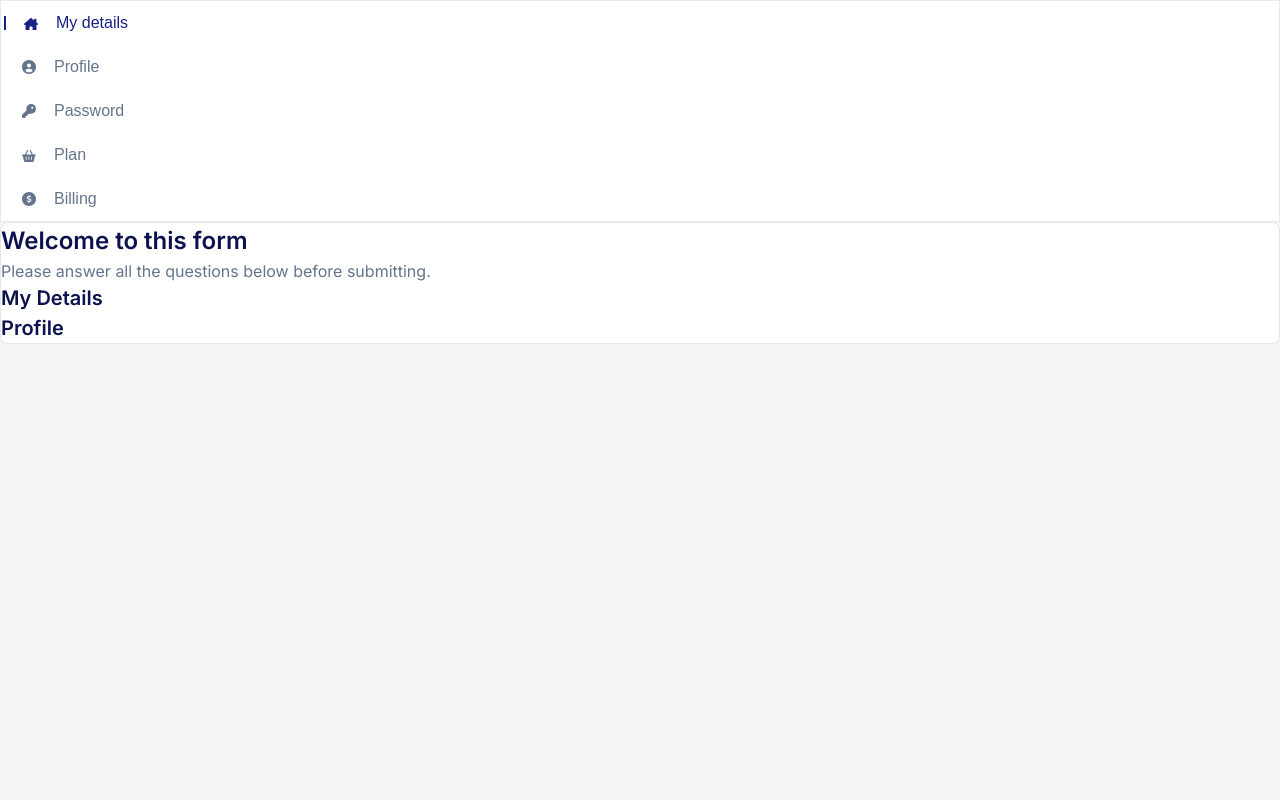
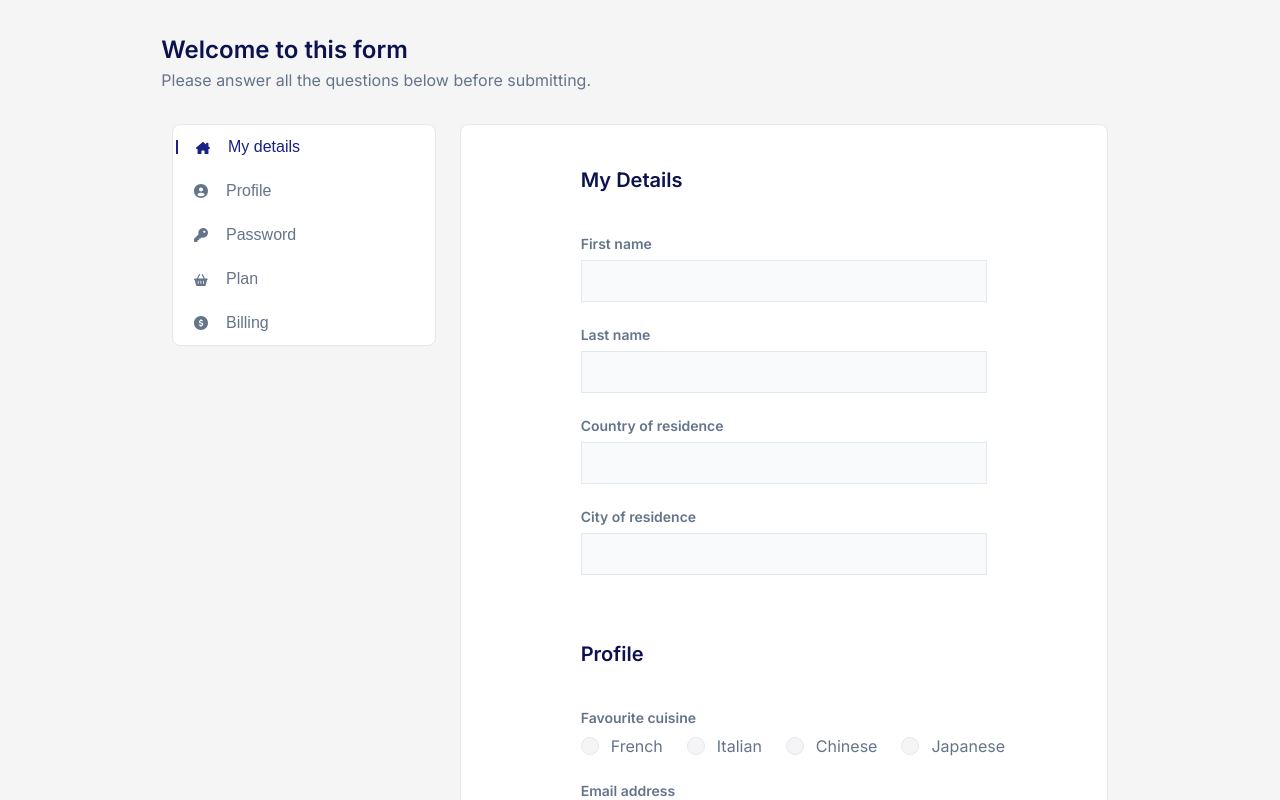
Before and after one commit to decodedcreative/droit-my-details, a React (Create React App) app: page / in a window 1280 px wide. Shown: the top 800 px of the page. Built offline with nearby package versions, Linux system fonts and the light colour scheme.

Commit message:
feat(app|theme): wip built page in app using currently built components

```diff
--- a/src/components/App/App.tsx
+++ b/src/components/App/App.tsx
@@ -2,13 +2,19 @@ import { ThemeProvider } from "styled-components";
 import lightTheme, { ThemeProps } from "../../themes/light";
 import { createGlobalStyle } from "styled-components";
 import { Box } from "../Box";
+import { Nav } from "../Nav";
+import { Radio } from "../Radio";
+import { Section } from "../Section";
 import { Type } from "../Type";
-import { Nav } from "../Nav";
 import { ReactComponent as MyDetailsSvg } from "../../images/details.svg";
 import { ReactComponent as ProfileSvg } from "../../images/profile.svg";
 import { ReactComponent as PasswordSvg } from "../../images/password.svg";
 import { ReactComponent as PlanSvg } from "../../images/plan.svg";
 import { ReactComponent as BillingSvg } from "../../images/billing.svg";
+import { Grid } from "../Grid";
+import { Form } from "../Form";
+import { Textfield } from "../Textfield";
+import { Button } from "../Button";
 
 const GlobalStyle = createGlobalStyle<{ theme: ThemeProps }>`
   body {
@@ -29,7 +35,25 @@ const GlobalStyle = createGlobalStyle<{ theme: ThemeProps }>`
 export const App = () => (
   <ThemeProvider theme={lightTheme}>
     <GlobalStyle />
-    <Box>
+    <Section>
+      <Section.Item verticalSpacing="xl">
+        <Grid>
+          <Grid.Col span={10} offset={1}>
+            <Type size="xl" weight="bold" as="h1">
+              Welcome to this form
+            </Type>
+            <Type>
+              Please answer all the questions below before submitting.
+            </Type>
+          </Grid.Col>
+        </Grid>
+      </Section.Item>
+      <Section.Item>
+        <Grid columns={12}>
+          <Grid.Col span={10} offset={1}>
+            <Grid columns={10}>
+              <Grid.Col span={3}>
+                <Box rounded>
                   <Nav>
                     <Nav.Item active icon={<MyDetailsSvg />}>
                       My details
@@ -40,17 +64,100 @@ export const App = () => (
                     <Nav.Item icon={<BillingSvg />}>Billing</Nav.Item>
                   </Nav>
                 </Box>
+              </Grid.Col>
+              <Grid.Col span={7}>
                 <Box rounded>
-      <Type size="xl" weight="bold" as="h1">
-        Welcome to this form
-      </Type>
-      <Type>Please answer all the questions below before submitting.</Type>
+                  <Grid columns={7}>
+                    <Grid.Col span={5} offset={1}>
+                      <Form>
+                        <Section>
+                          <Section.Item verticalSpacing="xxl">
                             <Type size="lg" weight="bold" as="h2">
                               My Details
                             </Type>
+                          </Section.Item>
+                          <Section.Item>
+                            <Form.Item
+                              label="First name"
+                              render={(props) => <Textfield {...props} />}
+                            />
+                            <Form.Item
+                              label="Last name"
+                              render={(props) => <Textfield {...props} />}
+                            />
+                            <Form.Item
+                              label="Country of residence"
+                              render={(props) => <Textfield {...props} />}
+                            />
+                            <Form.Item
+                              label="City of residence"
+                              render={(props) => <Textfield {...props} />}
+                            />
+                          </Section.Item>
+                        </Section>
+                        <Section>
+                          <Section.Item verticalSpacing="xxl">
                             <Type size="lg" weight="bold" as="h2">
                               Profile
                             </Type>
+                          </Section.Item>
+                          <Section.Item bottomSpacing="xxl">
+                            <Form.Item
+                              label="Favourite cuisine"
+                              render={(props) => (
+                                <>
+                                  <Radio
+                                    label="French"
+                                    id="french"
+                                    name="cuisine"
+                                  />
+                                  <Radio
+                                    label="Italian"
+                                    id="italian"
+                                    name="cuisine"
+                                  />
+                                  <Radio
+                                    label="Chinese"
+                                    id="chinese"
+                                    name="cuisine"
+                                  />
+                                  <Radio
+                                    label="Japanese"
+                                    id="japanese"
+                                    name="cuisine"
+                                  />
+                                </>
+                              )}
+                            />
+                            <Form.Item
+                              label="Email address"
+                              render={(props) => <Textfield {...props} />}
+                            />
+                          </Section.Item>
+                        </Section>
+                        <Section>
+                          <Section.Item bottomSpacing="xxl">
+                            <Grid display="flex">
+                              <Grid.Col>
+                                <Button type="submit" variant="primary">
+                                  Submit
+                                </Button>
+                              </Grid.Col>
+                              <Grid.Col>
+                                <Button type="submit">Cancel</Button>
+                              </Grid.Col>
+                            </Grid>
+                          </Section.Item>
+                        </Section>
+                      </Form>
+                    </Grid.Col>
+                  </Grid>
                 </Box>
+              </Grid.Col>
+            </Grid>
+          </Grid.Col>
+        </Grid>
+      </Section.Item>
+    </Section>
   </ThemeProvider>
 );
--- a/src/themes/light/colors.ts
+++ b/src/themes/light/colors.ts
@@ -2,6 +2,7 @@ const colors = {
   active: "#182185",
   background: "#FFFFFF",
   borders: "#E2E8F0",
+  textfields: "#F8FAFC",
   headings: "#0C124E",
   interactive: "#141E82",
   page: "#F5F5F5",
--- a/src/themes/light/general.ts
+++ b/src/themes/light/general.ts
@@ -1,10 +1,13 @@
+import colors from "./colors";
 import spacing from "./spacing";
 
 const general = {
   borderRadius: "8px",
   borderWidth: "1px",
+  focusWidth: "2px",
+  focusBoxShadow: `0 0 0 2px ${colors.background}, 0 0 0 4px ${colors.interactive}`,
   gridMaxWidth: "1128px",
-  gridGutter: spacing.sm,
+  gridGutter: spacing.lg,
 };
 
 export default general;
```
Lines whose indentation alone changed are shown as unchanged.
